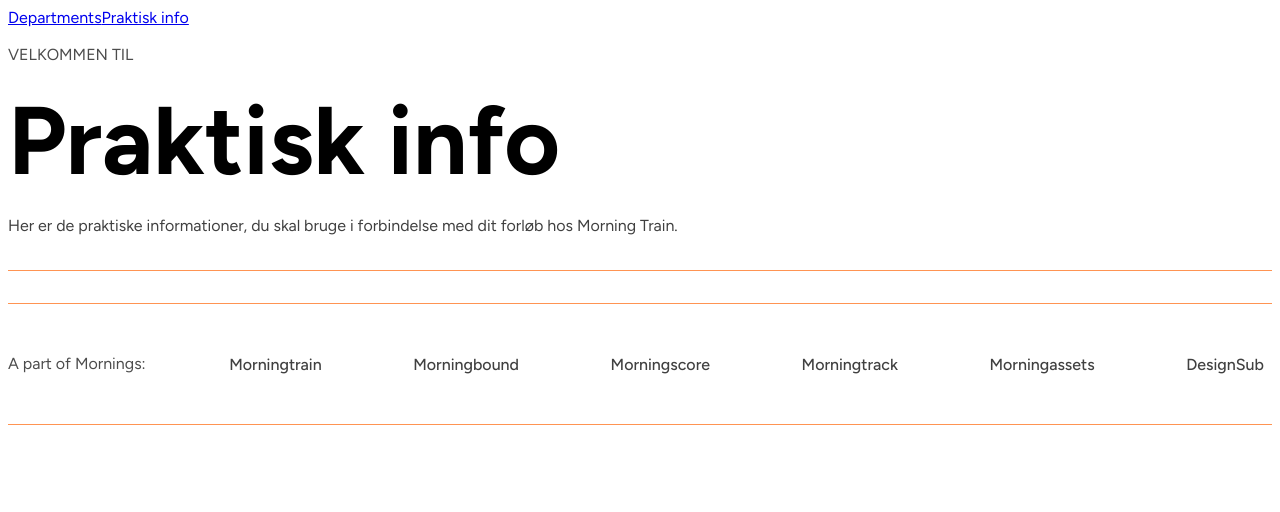
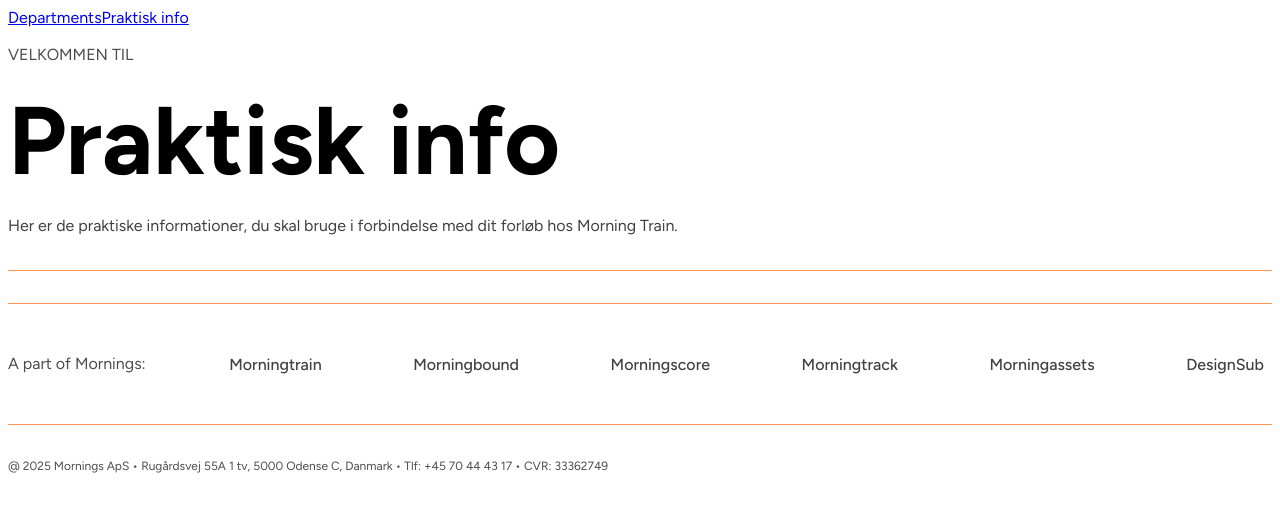
Before and after one commit to Bancharka/Hovedopgave-MT, a React (Vite) app: page /Practical in a window 1280 px wide. Shown: the top 512 px of the page. Built offline with nearby package versions, Linux system fonts and the light colour scheme.

Commit message:
footer done

```diff
--- a/src/components/footer/Footer.jsx
+++ b/src/components/footer/Footer.jsx
@@ -15,9 +15,9 @@
                         <a href="https://morningtrain.dk/" target="_blank" rel="noopener noreferrer" className='footer__linktext'>Morningtrack</a>
                         <a href="https://morningtrain.dk/" target="_blank" rel="noopener noreferrer" className='footer__linktext'>Morningassets</a>
                         <a href="https://morningtrain.dk/" target="_blank" rel="noopener noreferrer" className='footer__linktext'>DesignSub</a>
-
                 </div>
                 <Divider />
+                    <p className='footer__description'>@ 2025 Mornings ApS • Rugårdsvej 55A 1 tv, 5000 Odense C, Danmark • Tlf: +45 70 44 43 17 • CVR: 33362749</p>
             </footer>
         </>
     )
--- a/src/components/footer/FooterStyle.scss
+++ b/src/components/footer/FooterStyle.scss
@@ -17,4 +17,8 @@
         font-weight: 500;
         padding: 0 0.5rem;
     }
+    &__description {
+        color: v.$grey;
+        font-size: 12px;
+    }
 }
```
